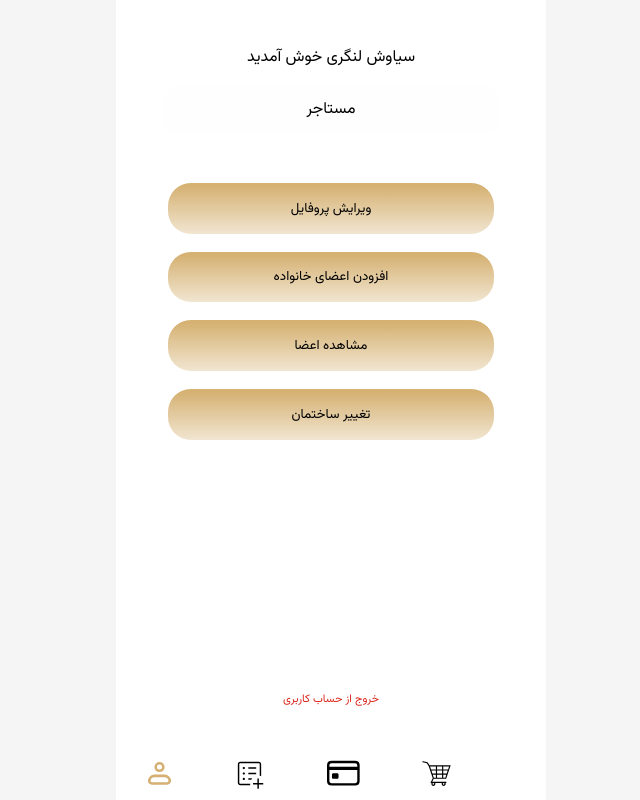
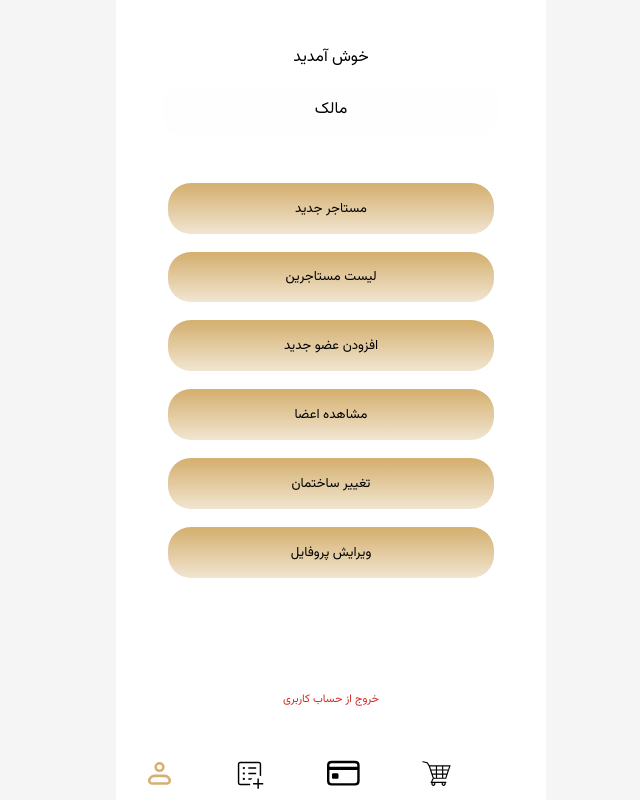
Before and after one commit to ERFNH/hammsa, a React (Vite) app: page /Tenantprofile in a window 1280 px wide. Shown: the whole page, without its empty margins (309-949 px from the left). Built offline with nearby package versions, Linux system fonts and the light colour scheme; no server answers.

Commit message:
profilesname

```diff
--- a/src/pages/owner/Ownerprofile.jsx
+++ b/src/pages/owner/Ownerprofile.jsx
@@ -1,9 +1,24 @@
 import Button from "../../component/Button/Button";
 import "../../global.css";
 import { useNavigate } from "react-router-dom";
-import { logout } from "../../api/auth";
-function Tanentprofile() {
+import { logout, getUserprofile } from "../../api/auth";
+import { useState, useEffect } from "react";
+
+function Tenantprofile() {
   const navigate = useNavigate();
+  const [userInfo, setUserInfo] = useState(null);
+
+  useEffect(() => {
+    getUserprofile()
+      .then((response) => {
+        setUserInfo({
+          firstName: response.data.firstName || "",
+          lastName: response.data.lastName || "",
+        });
+      })
+      .catch((err) => console.log("خطا در دریافت پروفایل:", err));
+  }, []);
+
   const handlelogout = async () => {
     try {
       await logout();
@@ -13,21 +28,29 @@ function Tanentprofile() {
       console.log("خطا در خروج", error);
     }
   };
+
   return (
     <main className="mainglobalinpage">
       <header className="headerglobalstyle">
-        <p>سیاوش لنگری خوش آمدید</p>
-        <p className="globalprofile-name">مالک</p>
+        <p>
+          {userInfo?.firstName && userInfo?.lastName
+            ? `${userInfo.firstName} ${userInfo.lastName} خوش آمدید`
+            : "خوش آمدید"}
+        </p>
+        <p className="globalprofile-name">مستاجر</p>
       </header>
       <div className="buttonglobalstyle">
-        <Button className="btntobottom" onClick={() => navigate("/Newtenant")}>
-          مستاجر جدید
+        <Button
+          className="btntobottom"
+          onClick={() => navigate("/Publicprofile")}
+        >
+          ویرایش پروفایل
         </Button>
-        <Button className="btntobottom" onClick={() => navigate("/Showtanant")}>
-          لیست مستاجرین
-        </Button>
-        <Button className="btntobottom" onClick={() => navigate("/NewCowner")}>
-          افزودن عضو جدید
+        <Button
+          className="btntobottom"
+          onClick={() => navigate("/NewCotenant")}
+        >
+          افزودن اعضای خانواده
         </Button>
         <Button
           className="btntobottom"
@@ -35,20 +58,15 @@ function Tanentprofile() {
         >
           مشاهده اعضا
         </Button>
-        <Button className="btntobottom" onClick={() => navigate("/OwnerBuilding")}>
+        <Button className="btntobottom" onClick={() => navigate("/TenantBuilding")}>
           تغییر ساختمان
         </Button>
-        <Button
-          className="btntobottom"
-          onClick={() => navigate("/Publicprofile")}
-        >
-          ویرایش پروفایل
-        </Button>
       </div>
-      <Button className="exit position-fx" onClick={handlelogout}>
+      <Button onClick={handlelogout} className="exit position-fx">
         خروج از حساب کاربری
       </Button>
     </main>
   );
 }
-export default Tanentprofile;
+
+export default Tenantprofile;
--- a/src/pages/tenant/Tenantprofile.jsx
+++ b/src/pages/tenant/Tenantprofile.jsx
@@ -1,38 +1,51 @@
 import Button from "../../component/Button/Button";
 import "../../global.css";
 import { useNavigate } from "react-router-dom";
-import { logout } from "../../api/auth";
-function Tenantprofile() {
+import { logout, getUserprofile } from "../../api/auth";
+import { useState, useEffect } from "react";
+function Tanentprofile() {
   const navigate = useNavigate();
+  const [userInfo, setUserInfo] = useState(null);
+  useEffect(() => {
+    getUserprofile()
+      .then((response) => {
+        setUserInfo({
+          firstName: response.data.firstName || "",
+          lastName: response.data.lastName || "",
+        });
+      })
+      .catch((err) => console.log("خطا در دریافت پروفایل:", err));
+  }, []);
+
   const handlelogout = async () => {
     try {
       await logout();
       localStorage.removeItem("token");
       navigate("/");
-    } catch {
-      (error) => {
-        console.log("خطا در خروج", error);
-      };
+    } catch (error) {
+      console.log("خطا در خروج", error);
     }
   };
+
   return (
     <main className="mainglobalinpage">
       <header className="headerglobalstyle">
-        <p>سیاوش لنگری خوش آمدید</p>
-        <p className="globalprofile-name">مستاجر</p>
+        <p>
+          {userInfo?.firstName && userInfo?.lastName
+            ? `${userInfo.firstName} ${userInfo.lastName} خوش آمدید`
+            : "خوش آمدید"}
+        </p>
+        <p className="globalprofile-name">مالک</p>
       </header>
       <div className="buttonglobalstyle">
-        <Button
-          className="btntobottom"
-          onClick={() => navigate("/Publicprofile")}
-        >
-          ویرایش پروفایل
+        <Button className="btntobottom" onClick={() => navigate("/Newtenant")}>
+          مستاجر جدید
         </Button>
-        <Button
-          className="btntobottom"
-          onClick={() => navigate("/NewCotenant")}
-        >
-          افزودن اعضای خانواده
+        <Button className="btntobottom" onClick={() => navigate("/Showtanant")}>
+          لیست مستاجرین
+        </Button>
+        <Button className="btntobottom" onClick={() => navigate("/NewCowner")}>
+          افزودن عضو جدید
         </Button>
         <Button
           className="btntobottom"
@@ -40,14 +53,21 @@ function Tenantprofile() {
         >
           مشاهده اعضا
         </Button>
-        <Button className="btntobottom" onClick={() => navigate("/TenantBuilding")}>
+        <Button className="btntobottom" onClick={() => navigate("/OwnerBuilding")}>
           تغییر ساختمان
         </Button>
+        <Button
+          className="btntobottom"
+          onClick={() => navigate("/Publicprofile")}
+        >
+          ویرایش پروفایل
+        </Button>
       </div>
-      <Button onClick={handlelogout} className="exit position-fx">
+      <Button className="exit position-fx" onClick={handlelogout}>
         خروج از حساب کاربری
       </Button>
     </main>
   );
 }
-export default Tenantprofile;
+
+export default Tanentprofile;
```
